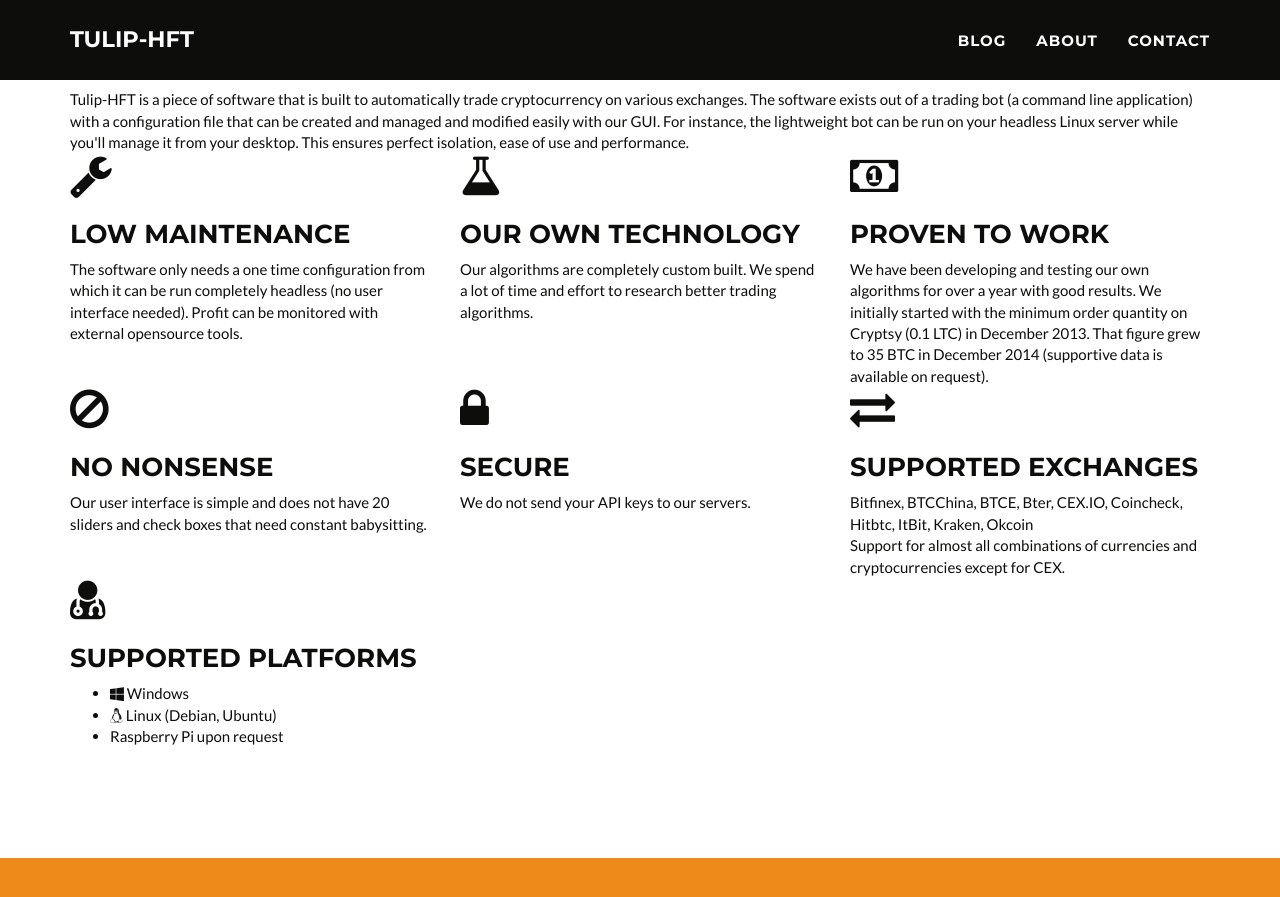
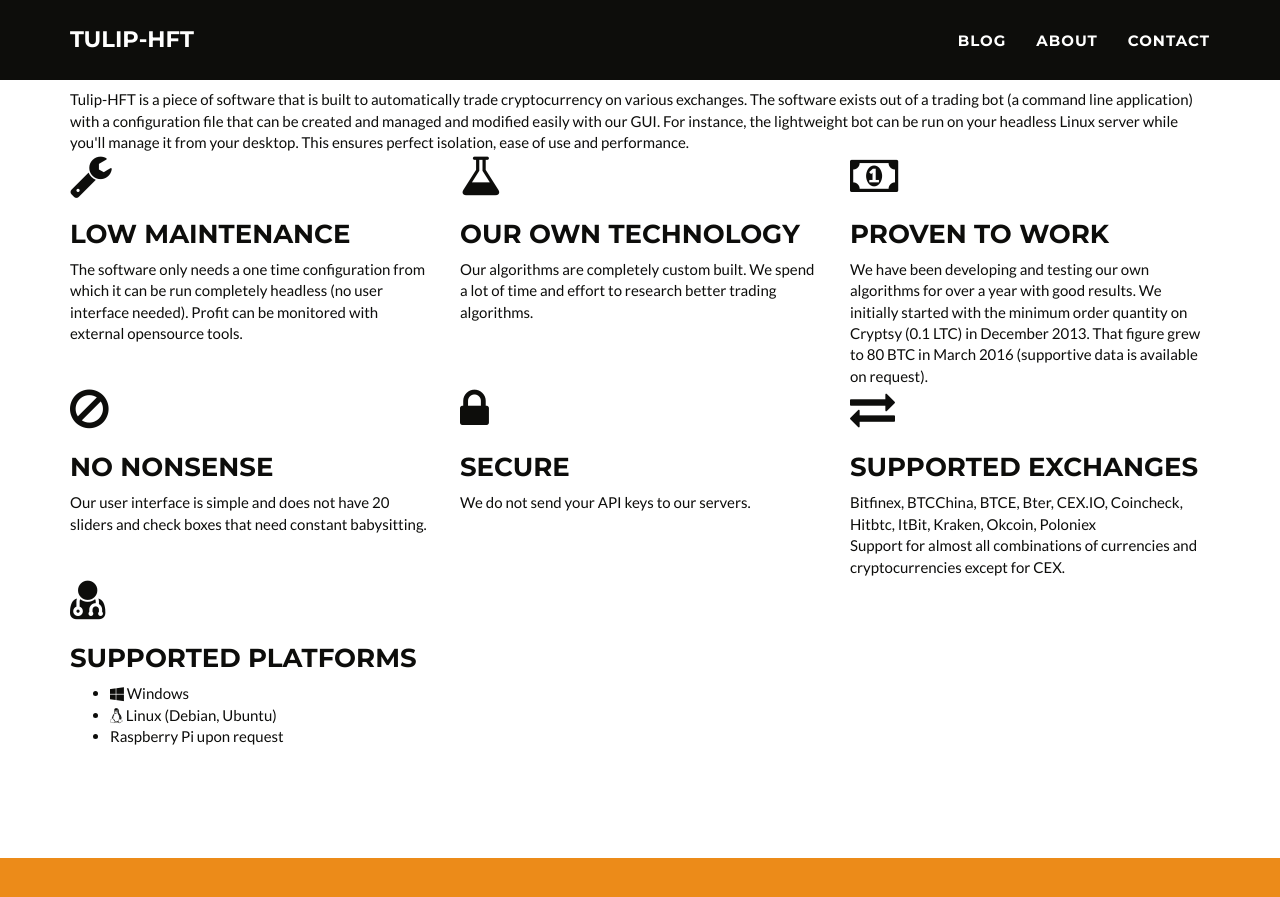
Before and after one commit to Tulip-HFT/Tulip-HFT.github.io, a Jekyll site: the page built from index.html, in a window 1280 px wide and 900 px high, scrolled down 618 px. Shown: the top 897 px of the window. Built offline with Jekyll 4.4.1, drawn with Linux system fonts in a browser that asks for light colours; comment, search, counter and statistics services are not loaded.

Commit message:
added poloniex and updated claim

```diff
--- a/_includes/product.html
+++ b/_includes/product.html
@@ -33,7 +33,7 @@
 		      <div class="caption-content">
 			  <i class="fa fa-money fa-3x"></i>
 			  <h3>Proven to work</h3>
-			  We have been developing and testing our own algorithms for over a year with good results. We initially started with the minimum order quantity on Cryptsy (0.1 LTC) in December 2013. That figure grew to 35 BTC in December 2014 (supportive data is available on request).
+			  We have been developing and testing our own algorithms for over a year with good results. We initially started with the minimum order quantity on Cryptsy (0.1 LTC) in December 2013. That figure grew to 80 BTC in March 2016 (supportive data is available on request).
 		      </div>
 		    </div>
 		</div>
@@ -60,7 +60,7 @@
 		    <div class="caption-content">
 			<i class="fa fa-exchange fa-3x"></i>
 			<h3>Supported exchanges</h3>
-			Bitfinex, BTCChina, BTCE, Bter, CEX.IO, Coincheck, Hitbtc, ItBit, Kraken, Okcoin
+			Bitfinex, BTCChina, BTCE, Bter, CEX.IO, Coincheck, Hitbtc, ItBit, Kraken, Okcoin, Poloniex
 			<div>
 			    Support for almost all combinations of currencies and cryptocurrencies except for CEX.
 			</div>
```
